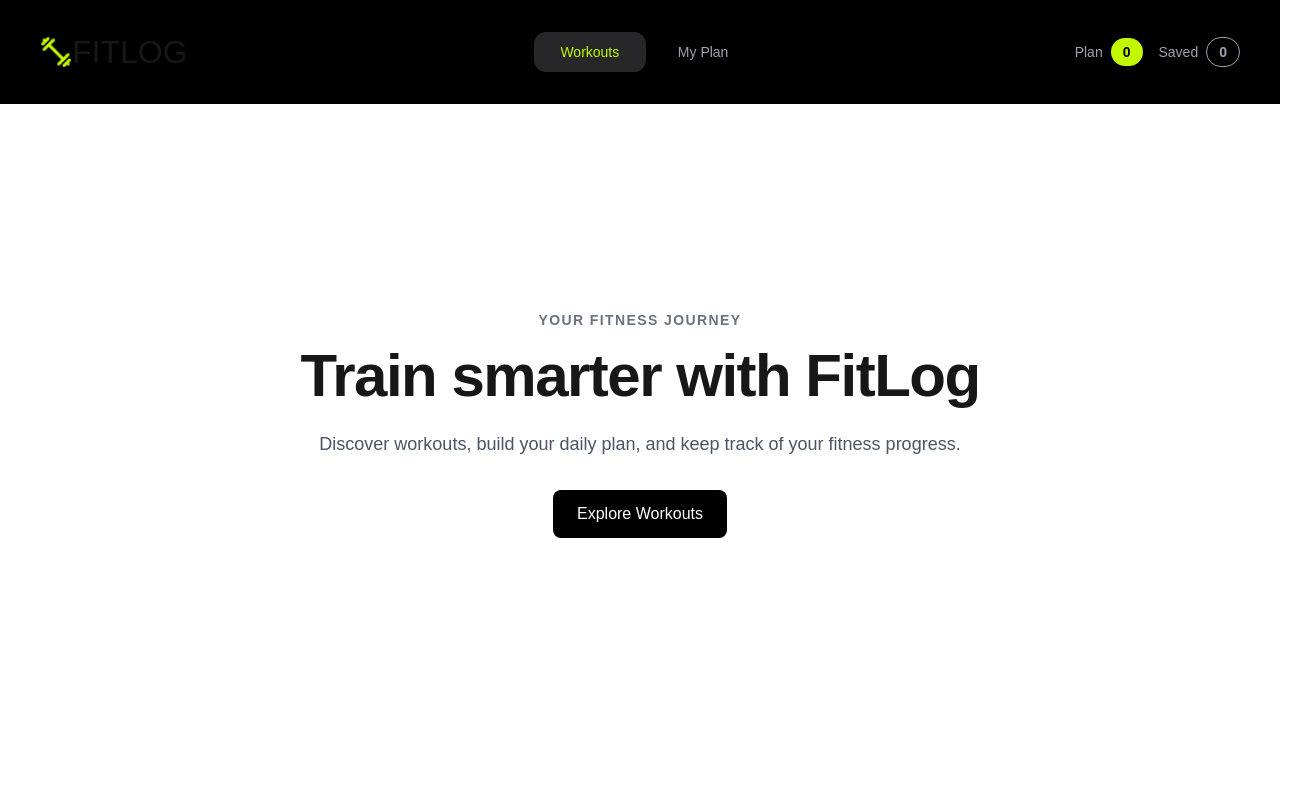
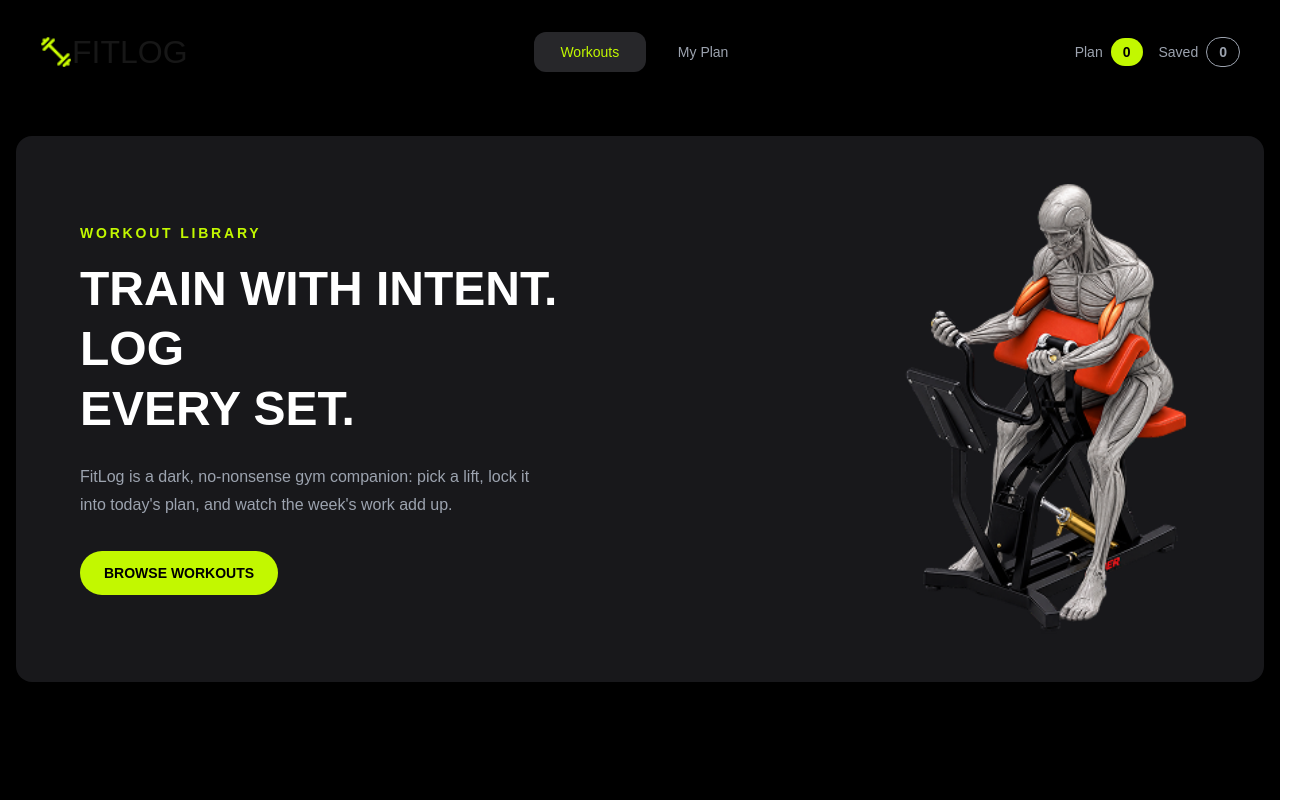
Before and after one commit to ahmedZubaer911/Fit-log, a Next.js app: page / in a window 1280 px wide. Shown: the top 800 px of the page, 1312 px wide, since content can reach past the window. Built offline with nearby package versions, Linux system fonts and the light colour scheme.

Commit message:
added hero section

```diff
--- a/src/app/layout.tsx
+++ b/src/app/layout.tsx
@@ -1,7 +1,5 @@
 import type { Metadata } from "next";
 import "./globals.css";
-import Navbar from "@/components/navbar";
-
 
 export const metadata: Metadata = {
   title: "Create Next App",
@@ -14,7 +12,6 @@ export default function RootLayout({ children }: LayoutProps<"/">) {
       lang="en"
     >
       <body className="min-h-full flex flex-col">
-        <Navbar />
         {children}</body>
     </html>
   );
--- a/src/app/page.tsx
+++ b/src/app/page.tsx
@@ -1,25 +1,18 @@
+import Hero from "@/components/hero";
+import Navbar from "@/components/navbar";
+
+
 export default function Home() {
   return (
-    <main className="min-h-screen">
-      <section className="flex min-h-[80vh] items-center justify-center px-6">
-        <div className="max-w-3xl text-center">
-          <p className="mb-4 text-sm font-semibold uppercase tracking-widest text-gray-500">
-            Your Fitness Journey
-          </p>
+    <main className="min-h-screen bg-black">
+      <Navbar />
+      <Hero />
 
-          <h1 className="text-4xl font-bold tracking-tight sm:text-6xl">
-            Train smarter with FitLog
-          </h1>
-
-          <p className="mx-auto mt-6 max-w-2xl text-lg text-gray-600">
-            Discover workouts, build your daily plan, and keep track of your
-            fitness progress.
-          </p>
-
-          <button className="mt-8 rounded-lg bg-black px-6 py-3 font-medium text-white hover:bg-gray-800">
-            Explore Workouts
-          </button>
-        </div>
+      {/* Library will go here */}
+      <section id="library" className="min-h-screen bg-black">
+        <h2 className="px-6 py-16 text-3xl font-bold text-white">
+          Workout Library
+        </h2>
       </section>
     </main>
   );
--- /dev/null
+++ b/src/components/hero.tsx
@@ -0,0 +1,46 @@
+import Image from "next/image";
+import Link from "next/link";
+
+export default function Hero() {
+  return (
+    <section className="bg-black px-4 pb-16 pt-8">
+      <div className="mx-auto grid max-w-7xl items-center gap-10 rounded-2xl bg-zinc-900 px-6 py-12 md:grid-cols-[1.1fr_0.9fr] md:px-10 lg:px-16">
+        {/* Content */}
+        <div>
+          <p className="mb-4 text-sm font-semibold tracking-[0.2em] text-[#C2F800]">
+            WORKOUT LIBRARY
+          </p>
+
+          <h1 className=" max-w-2xl text-4xl font-bold leading-tight text-white md:text-5xl lg:text-5xl">
+            TRAIN WITH INTENT. LOG
+            <br />
+            EVERY SET.
+          </h1>
+
+          <p className="mt-6 max-w-xl text-base leading-7 text-[#9CA3AF]">
+            FitLog is a dark, no-nonsense gym companion: pick a lift, lock it <br />into today&apos;s plan, and watch the week&apos;s work add up.
+          </p>
+
+          <Link
+            href="#library"
+            className="mt-8 inline-block rounded-full bg-[#C2F800] px-6 py-3 text-sm font-bold text-black transition hover:opacity-90"
+          >
+            BROWSE WORKOUTS
+          </Link>
+        </div>
+
+        {/* Banner Image */}
+        <div className="overflow-hidden rounded-xl md:translate-x-28">
+          <Image
+            src="/banner.png"
+            alt="Workout"
+            width={450}
+            height={450}
+            className=" object-cover"
+            priority
+          />
+        </div>
+      </div>
+    </section>
+  );
+}
```
